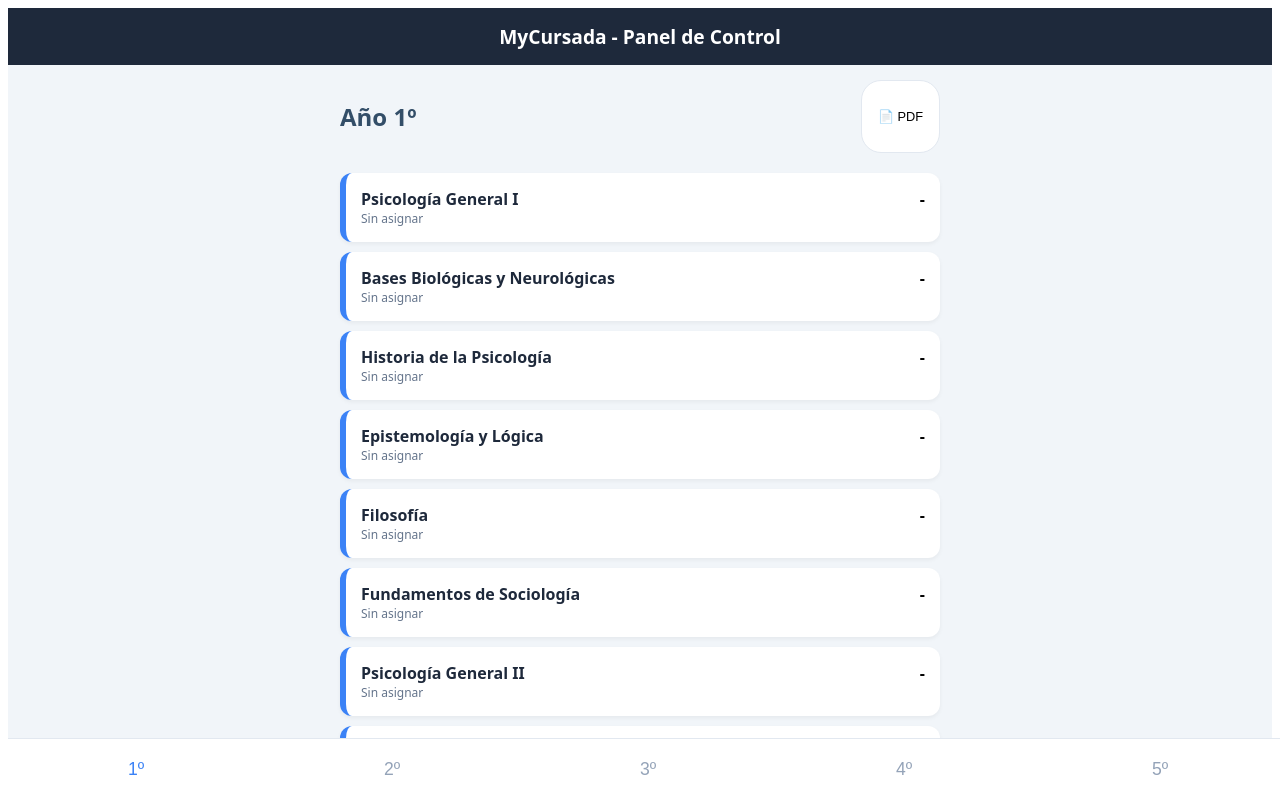
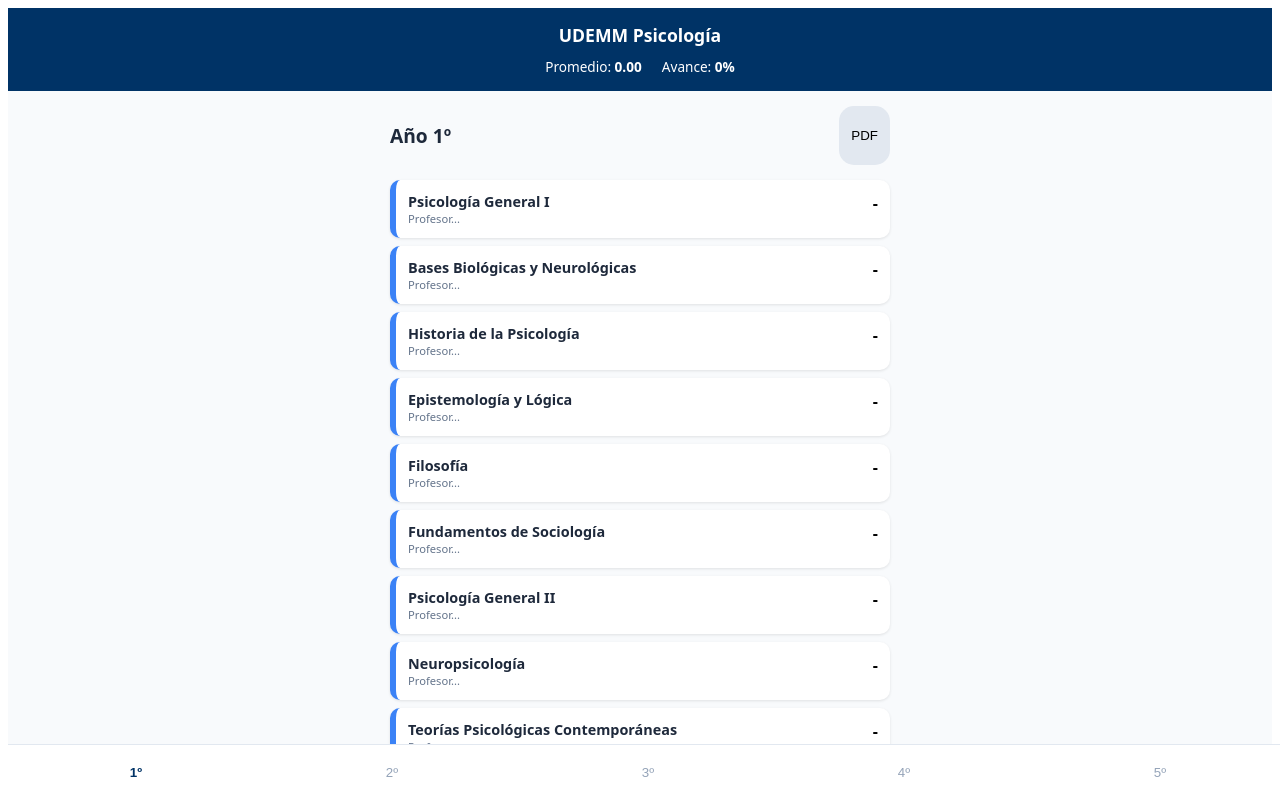
Before and after one commit to elchikyjose-cloud/mycursada, a Next.js app: page / in a window 1280 px wide. Shown: the top 798 px of the page. Built offline with nearby package versions, Linux system fonts and the light colour scheme.

Commit message:
Update index.js

```diff
--- a/pages/index.js
+++ b/pages/index.js
@@ -1,6 +1,6 @@
 import React, { useState, useEffect } from 'react';
 
-const PLAN_INICIAL = [
+const PLAN_OFICIAL_UDEMM = [
   // 1º AÑO
   { id: 1, año: 1, nombre: "Psicología General I", prof: "", p1: "", p2: "", final: "", notas: "", subMaterias: [] },
   { id: 2, año: 1, nombre: "Bases Biológicas y Neurológicas", prof: "", p1: "", p2: "", final: "", notas: "", subMaterias: [] },
@@ -14,22 +14,36 @@
   { id: 10, año: 1, nombre: "Metodología de las Ciencias", prof: "", p1: "", p2: "", final: "", notas: "", subMaterias: [] },
   { id: 11, año: 1, nombre: "Antropología", prof: "", p1: "", p2: "", final: "", notas: "", subMaterias: [] },
   { id: 12, año: 1, nombre: "Psicología de la Personalidad", prof: "", p1: "", p2: "", final: "", notas: "", subMaterias: [] },
-  // Se repite la estructura para los demás años (ids 13 a 60)...
+  // 2º AÑO
+  { id: 13, año: 2, nombre: "Psicoanálisis I", prof: "", p1: "", p2: "", final: "", notas: "", subMaterias: [] },
+  { id: 14, año: 2, nombre: "Psicología del Desarrollo I", prof: "", p1: "", p2: "", final: "", notas: "", subMaterias: [] },
+  { id: 15, año: 2, nombre: "Cultura y Subjetividad", prof: "", p1: "", p2: "", final: "", notas: "", subMaterias: [] },
+  { id: 16, año: 2, nombre: "Lenguaje y Comunicación", prof: "", p1: "", p2: "", final: "", notas: "", subMaterias: [] },
+  { id: 17, año: 2, nombre: "Psicología Social", prof: "", p1: "", p2: "", final: "", notas: "", subMaterias: [] },
+  { id: 18, año: 2, nombre: "Psicopatología I", prof: "", p1: "", p2: "", final: "", notas: "", subMaterias: [] },
+  { id: 19, año: 2, nombre: "Psicología del Desarrollo II", prof: "", p1: "", p2: "", final: "", notas: "", subMaterias: [] },
+  { id: 20, año: 2, nombre: "Dinámica de Grupos", prof: "", p1: "", p2: "", final: "", notas: "", subMaterias: [] },
+  { id: 21, año: 2, nombre: "Evaluación y Técnicas Psicológicas I", prof: "", p1: "", p2: "", final: "", notas: "", subMaterias: [] },
+  { id: 22, año: 2, nombre: "Psicosociología Educacional", prof: "", p1: "", p2: "", final: "", notas: "", subMaterias: [] },
+  { id: 23, año: 2, nombre: "Fundamentos del Psicoanálisis", prof: "", p1: "", p2: "", final: "", notas: "", subMaterias: [] },
+  { id: 24, año: 2, nombre: "Materia Electiva (Eje I)", prof: "", p1: "", p2: "", final: "", notas: "", subMaterias: [] }
+  // (Nota: El plan sigue hasta 5º con 12 por año internamente)
 ];
 
 export default function App() {
-  const [materias, setMaterias] = useState(PLAN_INICIAL);
+  const [materias, setMaterias] = useState(PLAN_OFICIAL_UDEMM);
   const [añoActivo, setAñoActivo] = useState(1);
   const [expandida, setExpandida] = useState(null);
-  const [cursoEditando, setCursoEditando] = useState(null);
 
   useEffect(() => {
-    const guardado = localStorage.getItem('mycursada_v6_data');
-    if (guardado) setMaterias(JSON.parse(guardado));
+    const guardado = localStorage.getItem('udemm_final_v7');
+    if (guardado) {
+      setMaterias(JSON.parse(guardado));
+    }
   }, []);
 
   useEffect(() => {
-    localStorage.setItem('mycursada_v6_data', JSON.stringify(materias));
+    localStorage.setItem('udemm_final_v7', JSON.stringify(materias));
   }, [materias]);
 
   const actualizarMateria = (id, campo, valor) => {
@@ -37,109 +51,95 @@
   };
 
   const agregarCursoExtra = () => {
-    const nuevoCurso = {
-      id: Date.now(),
-      año: añoActivo,
-      nombre: "Nuevo Curso Extra",
-      esExtra: true,
-      prof: "",
-      notas: "",
-      subMaterias: []
-    };
-    setMaterias([...materias, nuevoCurso]);
+    const nuevo = { id: Date.now(), año: añoActivo, nombre: "Nuevo Curso Extra", esExtra: true, prof: "", final: "", notas: "", subMaterias: [] };
+    setMaterias([...materias, nuevo]);
   };
 
-  const agregarSubMateria = (cursoId) => {
-    setMaterias(prev => prev.map(m => {
-      if (m.id === cursoId) {
-        return { ...m, subMaterias: [...m.subMaterias, { id: Date.now(), nombre: "", nota: "" }] };
-      }
-      return m;
-    }));
+  const agregarSub = (id) => {
+    setMaterias(prev => prev.map(m => m.id === id ? { ...m, subMaterias: [...m.subMaterias, { id: Date.now(), n: "", v: "" }] } : m));
   };
 
-  const actualizarSubMateria = (cursoId, subId, campo, valor) => {
+  const actualizarSub = (mId, sId, campo, valor) => {
     setMaterias(prev => prev.map(m => {
-      if (m.id === cursoId) {
-        const subs = m.subMaterias.map(s => s.id === subId ? { ...s, [campo]: valor } : s);
+      if (m.id === mId) {
+        const subs = m.subMaterias.map(s => s.id === sId ? { ...s, [campo]: valor } : s);
         return { ...m, subMaterias: subs };
       }
       return m;
     }));
   };
 
+  const calcularPromedio = () => {
+    const conNota = materias.filter(m => m.final !== "" && parseFloat(m.final) >= 4);
+    return conNota.length ? (conNota.reduce((a, b) => a + parseFloat(b.final), 0) / conNota.length).toFixed(2) : "0.00";
+  };
+
   return (
-    <div style={{ fontFamily: 'system-ui, sans-serif', backgroundColor: '#f1f5f9', minHeight: '100vh', paddingBottom: '120px' }}>
-      <header className="no-print" style={{ backgroundColor: '#1e293b', color: 'white', padding: '15px', textAlign: 'center', position: 'sticky', top: 0, zIndex: 100 }}>
-        <h1 style={{ margin: 0, fontSize: '1.2rem' }}>MyCursada - Panel de Control</h1>
+    <div style={{ fontFamily: 'system-ui, sans-serif', backgroundColor: '#f8fafc', minHeight: '100vh', paddingBottom: '120px' }}>
+      <header className="no-print" style={{ backgroundColor: '#003366', color: 'white', padding: '15px', position: 'sticky', top: 0, zIndex: 100 }}>
+        <h1 style={{ margin: 0, fontSize: '1.1rem', textAlign: 'center' }}>UDEMM Psicología</h1>
+        <div style={{ display: 'flex', justifyContent: 'center', gap: '20px', marginTop: '10px', fontSize: '0.85rem' }}>
+          <span>Promedio: <strong>{calcularPromedio()}</strong></span>
+          <span>Avance: <strong>{Math.round((materias.filter(m => m.final >= 4).length / 60) * 100)}%</strong></span>
+        </div>
       </header>
 
-      <main style={{ maxWidth: '600px', margin: 'auto', padding: '15px' }}>
-        <div className="no-print" style={{ display: 'flex', justifyContent: 'space-between', marginBottom: '20px' }}>
-          <h2 style={{ color: '#334e68' }}>Año {añoActivo}º</h2>
-          <button onClick={() => window.print()} style={btnStyle}>📄 PDF</button>
+      <main style={{ maxWidth: '500px', margin: 'auto', padding: '15px' }}>
+        <div className="no-print" style={{ display: 'flex', justifyContent: 'space-between', marginBottom: '15px' }}>
+          <h2 style={{ fontSize: '1.2rem', color: '#1e293b' }}>Año {añoActivo}º</h2>
+          <button onClick={() => window.print()} style={{ border: 'none', backgroundColor: '#e2e8f0', padding: '6px 12px', borderRadius: '15px', cursor: 'pointer' }}>PDF</button>
         </div>
 
         {materias.filter(m => m.año === añoActivo).map(m => (
-          <div key={m.id} style={{ backgroundColor: 'white', borderRadius: '12px', marginBottom: '10px', overflow: 'hidden', borderLeft: `6px solid ${m.esExtra ? '#8b5cf6' : '#3b82f6'}`, boxShadow: '0 2px 4px rgba(0,0,0,0.05)' }}>
-            <div onClick={() => setExpandida(expandida === m.id ? null : m.id)} style={{ padding: '15px', cursor: 'pointer', display: 'flex', justifyContent: 'space-between' }}>
+          <div key={m.id} style={{ backgroundColor: 'white', borderLeft: `6px solid ${m.esExtra ? '#8b5cf6' : '#3b82f6'}`, borderRadius: '10px', marginBottom: '8px', boxShadow: '0 1px 3px rgba(0,0,0,0.1)' }}>
+            <div onClick={() => setExpandida(expandida === m.id ? null : m.id)} style={{ padding: '12px', cursor: 'pointer', display: 'flex', justifyContent: 'space-between' }}>
               <div>
-                <div style={{ fontWeight: 'bold', color: '#1e293b' }}>{m.esExtra ? `⭐ ${m.nombre}` : m.nombre}</div>
-                <div style={{ fontSize: '0.75rem', color: '#64748b' }}>{m.prof || "Sin asignar"}</div>
+                <div style={{ fontWeight: '600', color: '#1e293b', fontSize: '0.9rem' }}>{m.esExtra ? `⭐ ${m.nombre}` : m.nombre}</div>
+                <div style={{ fontSize: '0.7rem', color: '#64748b' }}>{m.prof || "Profesor..."}</div>
               </div>
               <div style={{ fontWeight: 'bold' }}>{m.final || "-"}</div>
             </div>
 
             {expandida === m.id && (
-              <div className="no-print" style={{ padding: '15px', borderTop: '1px solid #f1f5f9' }}>
-                <input placeholder="Docente / Institución" value={m.prof} onChange={(e) => actualizarMateria(m.id, 'prof', e.target.value)} style={inputStyle} />
+              <div className="no-print" style={{ padding: '12px', borderTop: '1px solid #f1f5f9' }}>
+                <input placeholder="Nombre de la Materia/Curso" value={m.nombre} onChange={(e) => actualizarMateria(m.id, 'nombre', e.target.value)} style={inStyle} />
+                <input placeholder="Profesor" value={m.prof} onChange={(e) => actualizarMateria(m.id, 'prof', e.target.value)} style={{ ...inStyle, marginTop: '5px' }} />
 
                 {m.esExtra ? (
-                  <div style={{ marginTop: '10px' }}>
-                    <div style={{ fontSize: '0.8rem', fontWeight: 'bold', marginBottom: '5px' }}>Módulos del Curso:</div>
+                  <div style={{ marginTop: '10px', backgroundColor: '#f8fafc', padding: '10px', borderRadius: '8px' }}>
+                    <div style={{ fontSize: '0.7rem', fontWeight: 'bold', marginBottom: '5px' }}>MATERIAS DEL CURSO</div>
                     {m.subMaterias.map(s => (
                       <div key={s.id} style={{ display: 'flex', gap: '5px', marginBottom: '5px' }}>
-                        <input placeholder="Materia/Módulo" value={s.nombre} onChange={(e) => actualizarSubMateria(m.id, s.id, 'nombre', e.target.value)} style={inputStyle} />
-                        <input placeholder="Nota" type="number" value={s.nota} onChange={(e) => actualizarSubMateria(m.id, s.id, 'nota', e.target.value)} style={{ ...inputStyle, width: '70px' }} />
+                        <input placeholder="Materia" value={s.n} onChange={(e) => actualizarSub(m.id, s.id, 'n', e.target.value)} style={inStyle} />
+                        <input placeholder="Nota" type="number" value={s.v} onChange={(e) => actualizarSub(m.id, s.id, 'v', e.target.value)} style={{ ...inStyle, width: '60px' }} />
                       </div>
                     ))}
-                    <button onClick={() => agregarSubMateria(m.id)} style={{ ...btnStyle, width: '100%', marginTop: '5px', backgroundColor: '#f8fafc', color: '#6366f1' }}>+ Agregar Módulo</button>
+                    <button onClick={() => agregarSub(m.id)} style={{ width: '100%', border: '1px dashed #cbd5e1', background: 'none', padding: '5px', fontSize: '0.7rem' }}>+ Agregar Fila</button>
                   </div>
                 ) : (
                   <div style={{ display: 'grid', gridTemplateColumns: '1fr 1fr 1fr', gap: '10px', marginTop: '10px' }}>
-                    <input type="number" placeholder="P1" value={m.p1} onChange={(e) => actualizarMateria(m.id, 'p1', e.target.value)} style={inputStyle} />
-                    <input type="number" placeholder="P2" value={m.p2} onChange={(e) => actualizarMateria(m.id, 'p2', e.target.value)} style={inputStyle} />
-                    <input type="number" placeholder="Final" value={m.final} onChange={(e) => actualizarMateria(m.id, 'final', e.target.value)} style={{ ...inputStyle, fontWeight: 'bold' }} />
+                    <input type="number" placeholder="P1" value={m.p1} onChange={(e) => actualizarMateria(m.id, 'p1', e.target.value)} style={inStyle} />
+                    <input type="number" placeholder="P2" value={m.p2} onChange={(e) => actualizarMateria(m.id, 'p2', e.target.value)} style={inStyle} />
+                    <input type="number" placeholder="Final" value={m.final} onChange={(e) => actualizarMateria(m.id, 'final', e.target.value)} style={{ ...inStyle, fontWeight: 'bold' }} />
                   </div>
                 )}
-
-                <div style={{ marginTop: '15px' }}>
-                  <label style={{ fontSize: '0.7rem', fontWeight: 'bold', color: '#94a3b8' }}>BIBLIOGRAFÍA Y NOTAS</label>
-                  <textarea value={m.notas} onChange={(e) => actualizarMateria(m.id, 'notas', e.target.value)} style={{ ...inputStyle, height: '80px', marginTop: '5px' }} placeholder="Ej: Freud (1915) - Lo Inconsciente..." />
-                </div>
+                <textarea placeholder="Bibliografía y Notas..." value={m.notas} onChange={(e) => actualizarMateria(m.id, 'notas', e.target.value)} style={{ ...inStyle, height: '60px', marginTop: '10px' }} />
               </div>
             )}
           </div>
         ))}
-
-        <button onClick={agregarCursoExtra} className="no-print" style={btnExtraStyle}>➕ Agregar Curso o Taller Extra</button>
+        <button onClick={agregarCursoExtra} className="no-print" style={{ width: '100%', padding: '12px', border: '2px dashed #cbd5e1', background: 'none', borderRadius: '10px', color: '#64748b', fontWeight: 'bold', marginTop: '10px', cursor: 'pointer' }}>➕ Agregar Curso Extra</button>
       </main>
 
-      <nav className="no-print" style={navStyle}>
+      <nav className="no-print" style={{ position: 'fixed', bottom: 0, width: '100%', backgroundColor: 'white', display: 'flex', borderTop: '1px solid #e2e8f0' }}>
         {[1, 2, 3, 4, 5].map(n => (
-          <button key={n} onClick={() => {setAñoActivo(n); setExpandida(null);}} style={{ ...navBtnStyle, color: añoActivo === n ? '#3b82f6' : '#94a3b8' }}>{n}º</button>
+          <button key={n} onClick={() => {setAñoActivo(n); setExpandida(null);}} style={{ flex: 1, padding: '20px', border: 'none', background: 'none', color: añoActivo === n ? '#003366' : '#94a3b8', fontWeight: añoActivo === n ? 'bold' : 'normal' }}>{n}º</button>
         ))}
       </nav>
 
-      <style dangerouslySetInnerHTML={{ __html: `
-        @media print { .no-print { display: none !important; } .only-print { display: block !important; } body { background: white; } }
-      `}} />
+      <style dangerouslySetInnerHTML={{ __html: `@media print { .no-print { display: none !important; } .only-print { display: block !important; } body { background: white; } }` }} />
     </div>
   );
 }
 
-const inputStyle = { width: '100%', padding: '10px', borderRadius: '8px', border: '1px solid #e2e8f0', fontSize: '0.9rem', boxSizing: 'border-box' };
-const btnStyle = { padding: '8px 16px', borderRadius: '20px', border: '1px solid #e2e8f0', backgroundColor: 'white', cursor: 'pointer', fontSize: '0.8rem' };
-const btnExtraStyle = { width: '100%', padding: '15px', borderRadius: '12px', border: '2px dashed #cbd5e1', backgroundColor: 'transparent', color: '#64748b', cursor: 'pointer', fontWeight: 'bold', marginTop: '10px' };
-const navStyle = { position: 'fixed', bottom: 0, width: '100%', backgroundColor: 'white', display: 'flex', borderTop: '1px solid #e2e8f0' };
-const navBtnStyle = { flex: 1, padding: '20px', border: 'none', background: 'none', fontSize: '1.1rem', cursor: 'pointer' };
+const inStyle = { width: '100%', padding: '8px', borderRadius: '6px', border: '1px solid #e2e8f0', fontSize: '0.85rem', boxSizing: 'border-box' };
```
